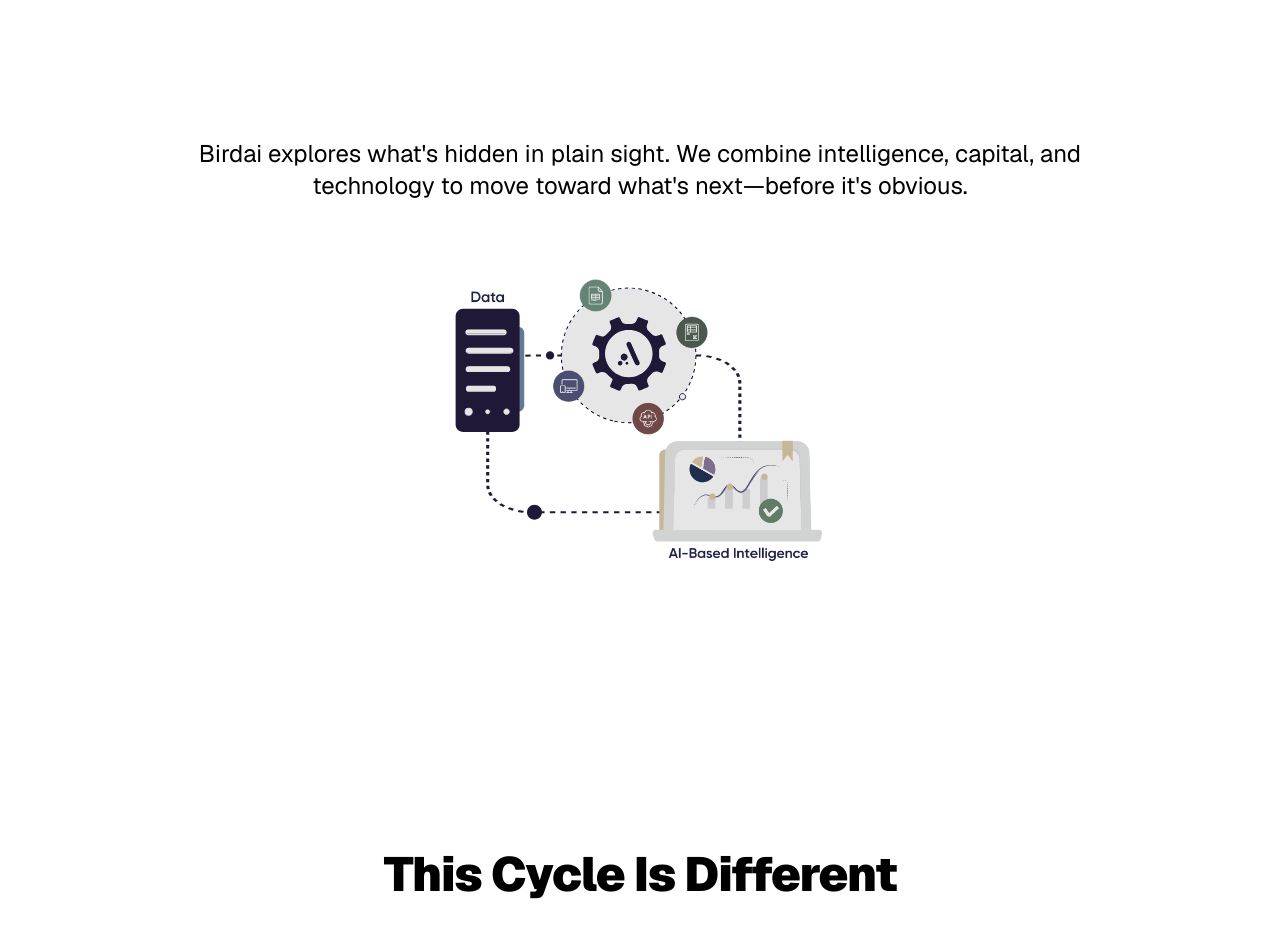
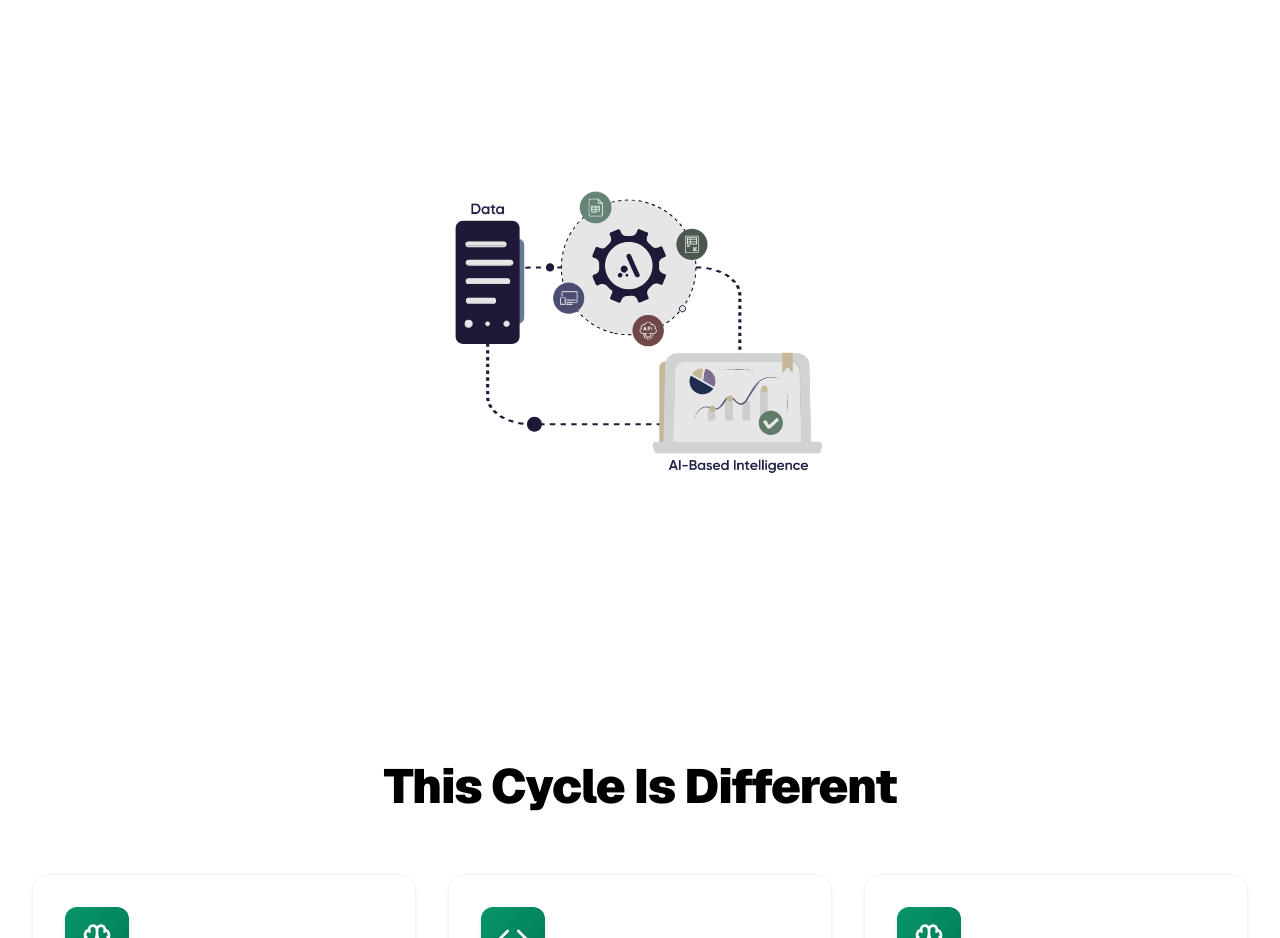
Before and after one commit to Kfar19/CursorWeb, a Next.js app: page / in a window 1280 px wide. Shown: the part 1240-2178 px from the top of the page. Built offline with nearby package versions, Linux system fonts and the light colour scheme; no server answers.

Commit message:
Remove duplicate mission statement from Live Data section

```diff
--- a/src/app/page.tsx
+++ b/src/app/page.tsx
@@ -1175,9 +1175,6 @@ export default function Home() {
           <h2 className="text-3xl sm:text-4xl md:text-5xl font-black text-black dark:text-white mb-6 text-center leading-tight tracking-tight">
             The Data That Moves Money
           </h2>
-          <p className="text-lg sm:text-xl md:text-2xl text-black dark:text-white max-w-4xl mx-auto mb-6 text-center relative z-10">
-            Birdai explores what's hidden in plain sight. We combine intelligence, capital, and technology to move toward what's next—before it's obvious.
-          </p>
 
           <ScrollAnimation delay={0.3}>
             <div className="flex justify-center mb-12">
```
